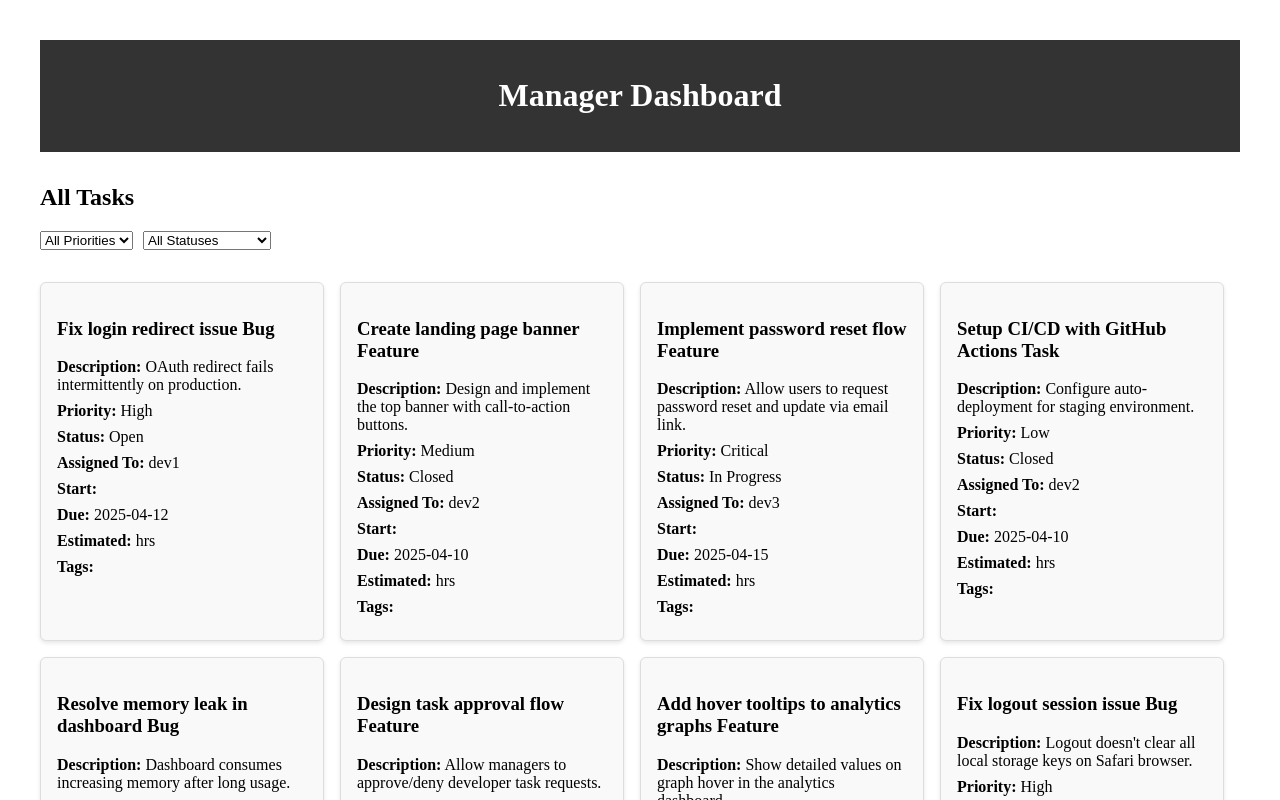
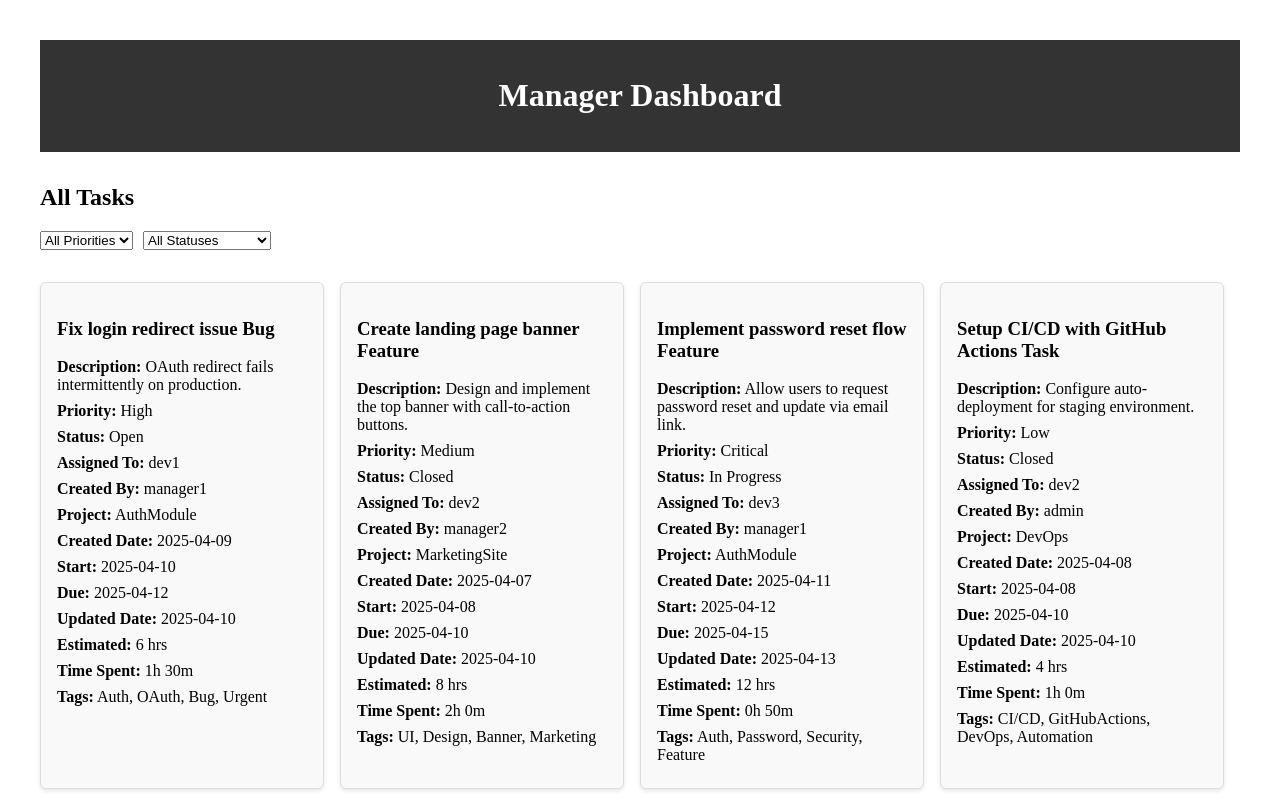
Before and after one commit to rathodashwini990/Bug-Task-Tracker-App, a Next.js app: page /dashboard/manager in a window 1280 px wide. Shown: the top 800 px of the page. Built offline with nearby package versions, Linux system fonts and the light colour scheme.

Commit message:
updated json data of tasks and also updated task card for the developer

```diff
--- a/src/components/TaskCard.js
+++ b/src/components/TaskCard.js
@@ -1,7 +1,8 @@
-export default function TaskCard({ task, role, onDelete, onEdit, onAction }) {
+export default function TaskCard({ task, role, onDelete, onEdit, onAction, onUpdate }) {
   const {
     id, title, description, priority, status, assignedTo,
-      startDate, dueDate, tags, estimatedHours, type
+    startDate, dueDate, tags, estimatedHours, type,
+    createdBy, project, createdDate, updatedDate, timeSpent
   } = task;
 
   const isDeveloper = role === "Developer";
@@ -14,9 +15,14 @@ export default function TaskCard({ task, role, onDelete, onEdit, onAction }) {
       <p><strong>Priority:</strong> {priority}</p>
       <p><strong>Status:</strong> {status}</p>
       <p><strong>Assigned To:</strong> {assignedTo}</p>
+      <p><strong>Created By:</strong> {createdBy}</p>
+      <p><strong>Project:</strong> {project}</p>
+      <p><strong>Created Date:</strong> {createdDate}</p>
       <p><strong>Start:</strong> {startDate}</p>
       <p><strong>Due:</strong> {dueDate}</p>
+      <p><strong>Updated Date:</strong> {updatedDate}</p>
       <p><strong>Estimated:</strong> {estimatedHours} hrs</p>
+      <p><strong>Time Spent:</strong> {Math.floor((timeSpent || 0) / 3600)}h {(Math.floor((timeSpent || 0) % 3600 / 60))}m</p>
       <p><strong>Tags:</strong> {tags?.join(", ")}</p>
 
       {isDeveloper && (
--- a/src/data/tasks.json
+++ b/src/data/tasks.json
@@ -10,9 +10,12 @@
     "createdBy": "manager1",
     "project": "AuthModule",
     "createdDate": "2025-04-09",
+    "startDate": "2025-04-10",
     "dueDate": "2025-04-12",
     "updatedDate": "2025-04-10",
-    "timeSpent": 5400
+    "timeSpent": 5400,
+    "estimatedHours": 6,
+    "tags": ["Auth", "OAuth", "Bug", "Urgent"]
   },
   {
     "id": 2,
@@ -25,9 +28,12 @@
     "createdBy": "manager2",
     "project": "MarketingSite",
     "createdDate": "2025-04-07",
+    "startDate": "2025-04-08",
     "dueDate": "2025-04-10",
     "updatedDate": "2025-04-10",
-    "timeSpent": 7200
+    "timeSpent": 7200,
+    "estimatedHours": 8,
+    "tags": ["UI", "Design", "Banner", "Marketing"]
   },
   {
     "id": 3,
@@ -40,9 +46,12 @@
     "createdBy": "manager1",
     "project": "AuthModule",
     "createdDate": "2025-04-11",
+    "startDate": "2025-04-12",
     "dueDate": "2025-04-15",
     "updatedDate": "2025-04-13",
-    "timeSpent": 3000
+    "timeSpent": 3000,
+    "estimatedHours": 12,
+    "tags": ["Auth", "Password", "Security", "Feature"]
   },
   {
     "id": 4,
@@ -55,9 +64,12 @@
     "createdBy": "admin",
     "project": "DevOps",
     "createdDate": "2025-04-08",
+    "startDate": "2025-04-08",
     "dueDate": "2025-04-10",
     "updatedDate": "2025-04-10",
-    "timeSpent": 3600
+    "timeSpent": 3600,
+    "estimatedHours": 4,
+    "tags": ["CI/CD", "GitHubActions", "DevOps", "Automation"]
   },
   {
     "id": 5,
@@ -70,9 +82,12 @@
     "createdBy": "manager2",
     "project": "Dashboard",
     "createdDate": "2025-04-10",
+    "startDate": "2025-04-11",
     "dueDate": "2025-04-14",
     "updatedDate": "2025-04-11",
-    "timeSpent": 1800
+    "timeSpent": 1800,
+    "estimatedHours": 10,
+    "tags": ["Dashboard", "Performance", "Memory", "Critical"]
   },
   {
     "id": 6,
@@ -85,9 +100,12 @@
     "createdBy": "manager1",
     "project": "TaskModule",
     "createdDate": "2025-04-11",
+    "startDate": "2025-04-12",
     "dueDate": "2025-04-16",
     "updatedDate": "2025-04-13",
-    "timeSpent": 4500
+    "timeSpent": 4500,
+    "estimatedHours": 9,
+    "tags": ["Workflow", "Approval", "Feature", "Manager"]
   },
   {
     "id": 7,
@@ -100,9 +118,12 @@
     "createdBy": "dev1",
     "project": "Analytics",
     "createdDate": "2025-04-12",
+    "startDate": "2025-04-13",
     "dueDate": "2025-04-18",
     "updatedDate": "2025-04-12",
-    "timeSpent": 0
+    "timeSpent": 0,
+    "estimatedHours": 5,
+    "tags": ["Analytics", "Graphs", "Tooltip", "Enhancement"]
   },
   {
     "id": 8,
@@ -115,9 +136,12 @@
     "createdBy": "manager1",
     "project": "AuthModule",
     "createdDate": "2025-04-09",
+    "startDate": "2025-04-09",
     "dueDate": "2025-04-10",
     "updatedDate": "2025-04-10",
-    "timeSpent": 3600
+    "timeSpent": 3600,
+    "estimatedHours": 3,
+    "tags": ["Logout", "Safari", "LocalStorage", "Bug"]
   },
   {
     "id": 9,
@@ -130,9 +154,12 @@
     "createdBy": "admin",
     "project": "Reports",
     "createdDate": "2025-04-08",
+    "startDate": "2025-04-09",
     "dueDate": "2025-04-13",
     "updatedDate": "2025-04-09",
-    "timeSpent": 2400
+    "timeSpent": 2400,
+    "estimatedHours": 4,
+    "tags": ["Reports", "Weekly", "Progress", "Blockers"]
   },
   {
     "id": 10,
@@ -145,8 +172,11 @@
     "createdBy": "dev1",
     "project": "UIEnhancement",
     "createdDate": "2025-04-05",
+    "startDate": "2025-04-06",
     "dueDate": "2025-04-08",
     "updatedDate": "2025-04-08",
-    "timeSpent": 3300
+    "timeSpent": 3300,
+    "estimatedHours": 3,
+    "tags": ["UI", "DarkMode", "Settings", "Frontend"]
   }
 ]
```
Lines whose indentation alone changed are shown as unchanged.
